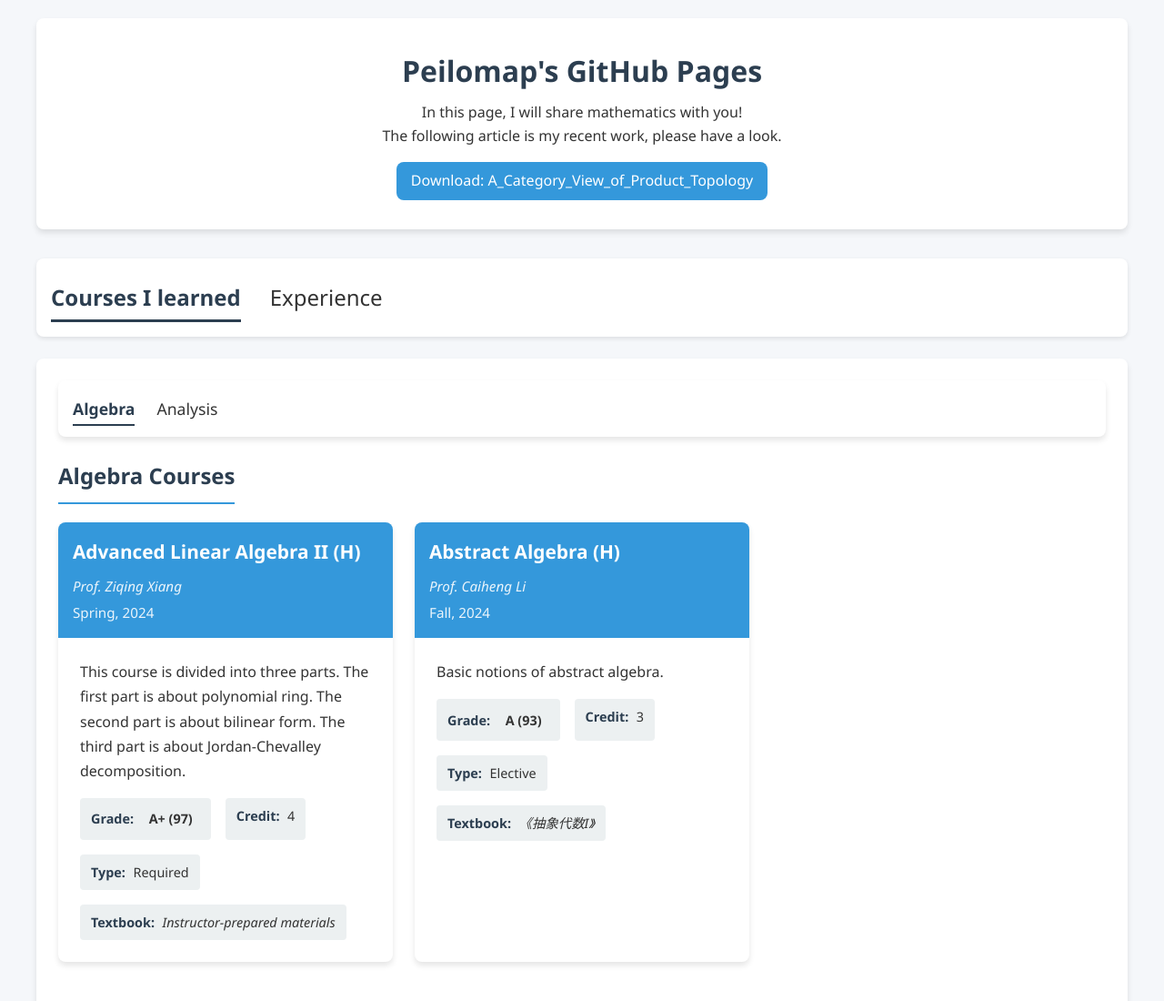
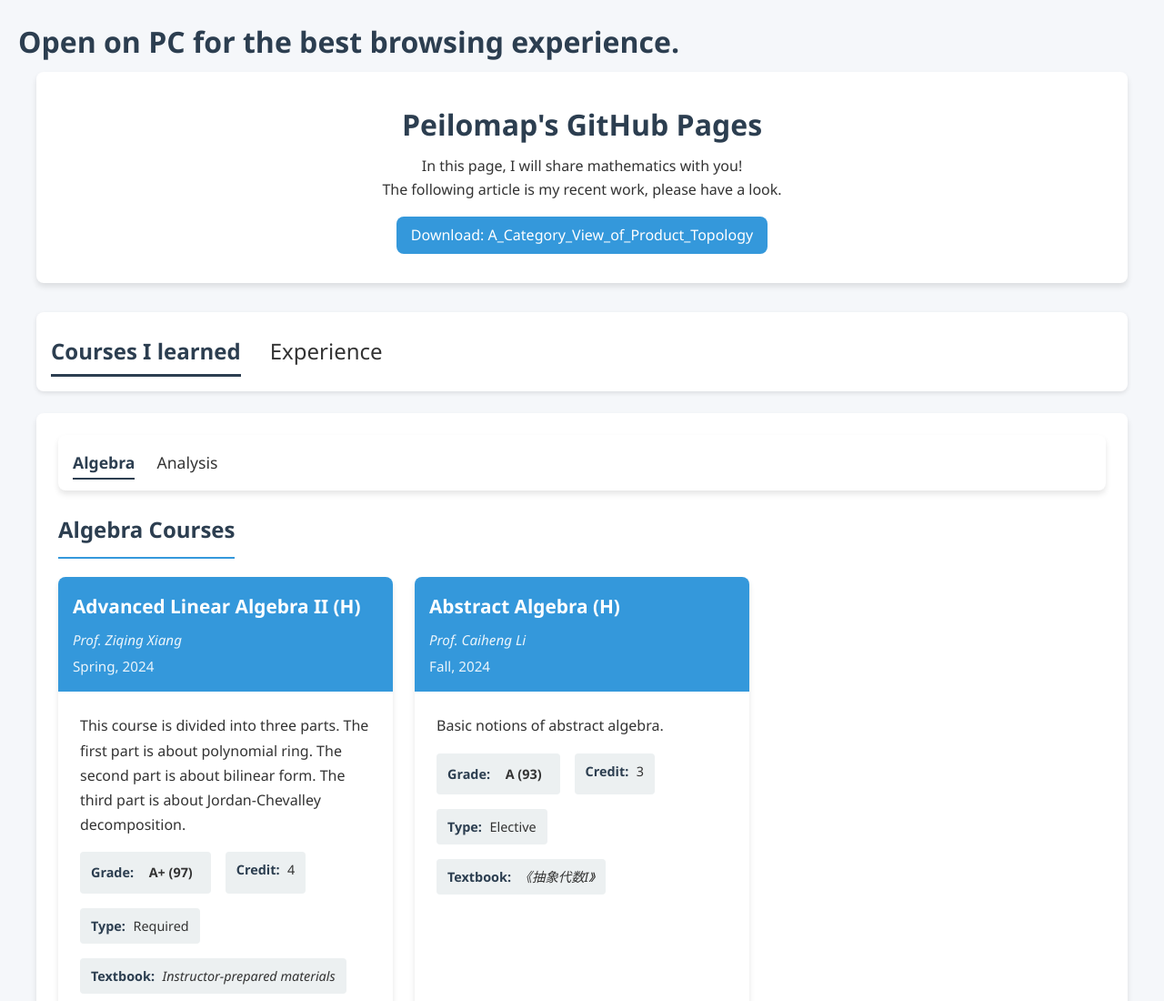
Before and after one commit to Peilomap/Peilomap.github.io, a plain HTML site: page index.html in a window 1280 px wide. Shown: the top 1100 px of the page at 91% size. Drawn offline with Linux system fonts and the light colour scheme.

Commit message:
Update index.html

```diff
--- a/index.html
+++ b/index.html
@@ -371,6 +371,7 @@
     </style>
 </head>
 <body>
+    <h1>Open on PC for the best browsing experience.</h1>
     <!-- 页面主体开始 -->
     <div class="container">
         <!-- 头部区域 -->
```
